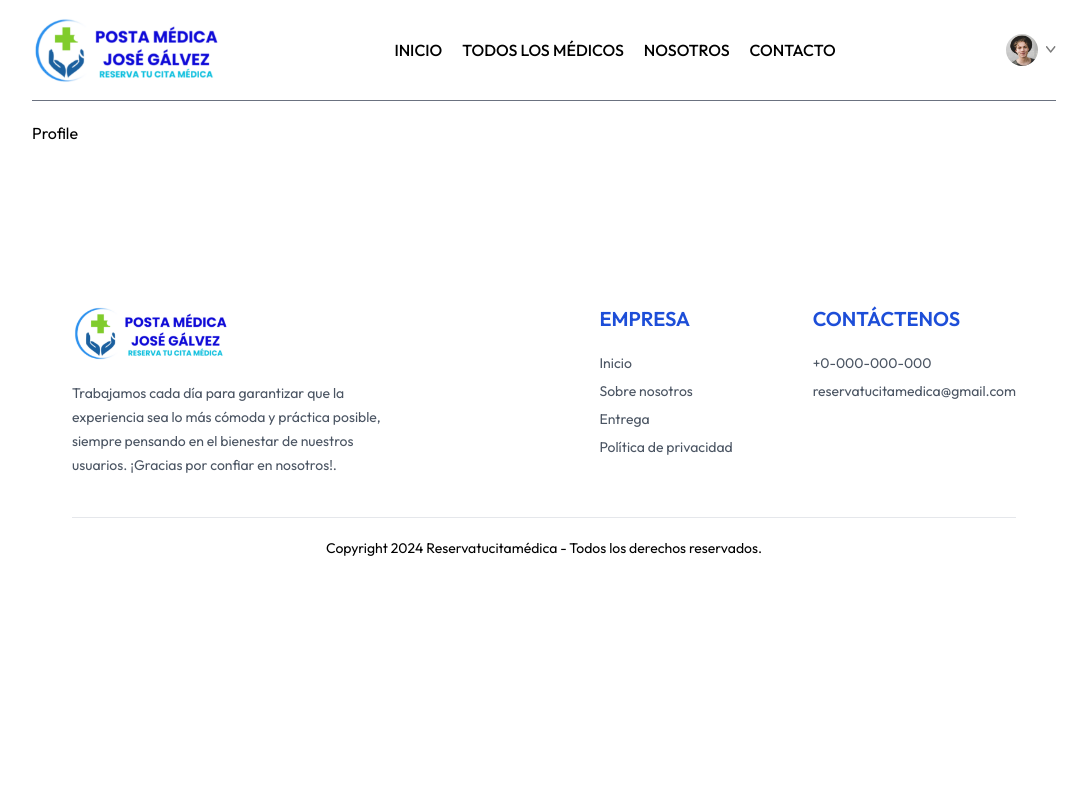
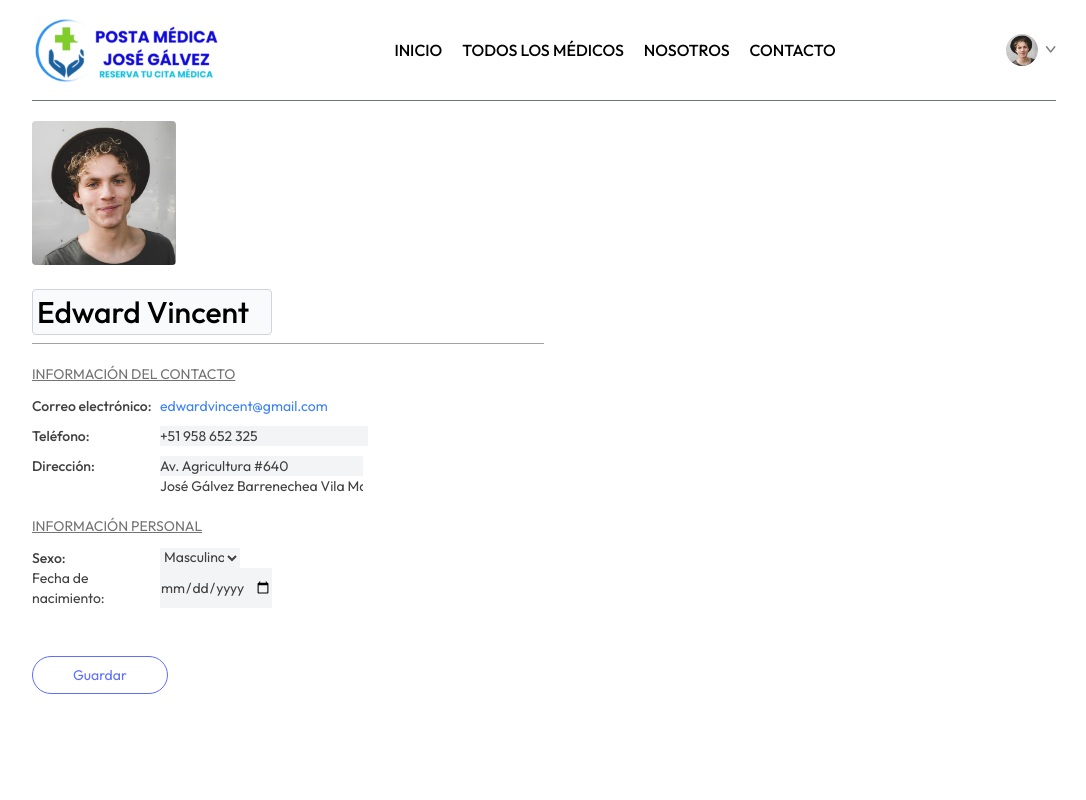
Before and after one commit to MarioCamayo/App-Reservar-Citas-Medicas, a React (Vite) app: page /profile in a window 1280 px wide. Shown: the top 800 px of the page, without its empty margins (96-1182 px from the left). Built offline with nearby package versions, Linux system fonts and the light colour scheme; a web font is replaced by a local one.

Commit message:
se desarrolló el componente Profile

```diff
--- a/src/pages/Profile.jsx
+++ b/src/pages/Profile.jsx
@@ -1,6 +1,124 @@
+import { useState } from "react"
+import { assets } from "../assets_frontend/assets"
 
 export const Profile = () => {
+
+  const [userData, setUserData] = useState({
+    name: 'Edward Vincent',
+    image: assets.profile_pic,
+    email: 'edwardvincent@gmail.com',
+    phone: '+51 958 652 325',
+    address: {
+      line1:'Av. Agricultura #640',
+      line2:'José Gálvez Barrenechea Vila María del Triunfo',
+    },
+    gender: 'Masculino',
+    dob: '12/12/1995',
+  })
+
+
+  const [isEditl, setIsEdit] = useState(true)
+
   return (
-    <div>Profile</div>
+    <div className="max-w-lg flex flex-col gap-2 text-sm">
+      <img
+      className="w-36 rounded "
+      src= { userData.image}
+      alt="imagen de usuario" />
+      {
+        isEditl ?
+        <input
+        className="bg-gray-50 text-3xl font-medium max-w-60 mt-4 border border-gray-300 rounded p-1"
+        type="text"
+        value={userData.name}
+        onChange={(e)=> setUserData(prev => ({...prev, name:e.target.value}))} />
+        :
+       <p className="font-medium text-3xl text-neutral-800 mt-4">{userData.name}</p>
+      }
+
+      <hr className="bg-zinc-400 h-[1px] border-none" />
+      <div>
+        <p className="text-neutral-500 underline mt-3">INFORMACIÓN DEL CONTACTO</p>
+        <div className="grid grid-cols-[1fr_3fr] gap-y-2.5 mt-3 text-neutral-700">
+          <p className="font-medium">Correo electrónico:</p>
+          <p className="text-blue-500">{userData.email}</p>
+          <p className="font-medium"> Teléfono:</p>
+          {
+            isEditl ?
+            <input
+            className="bg-gray-100 max-w-52"
+            type="text" value={userData.phone}
+            onChange={(e)=> setUserData(prev => ({...prev, phone:e.target.value}))} />
+            :
+            <p className="text-blue-500">{userData.phone}</p>
+          }
+          <p className="font-medium"> Dirección:</p>
+          {
+            isEditl ?
+            <p>
+              <input
+              className="bg-gray-100 max-w-52"
+              type="text"
+              value={userData.address.line1}
+              onChange={(e)=> setUserData(prev => ({...prev, address:{...prev.address, line1:e.target.value}}))} />
+              <br />
+              <input type="text" value={userData.address.line2}
+              onChange={(e)=> setUserData(prev => ({...prev, address:{...prev.address, line2:e.target.value}}))} />
+              </p>
+              :
+              <p className="text-blue-500">
+                {userData.address.line1}
+              <br />
+              {userData.address.line2}
+              </p>
+          }
+        </div>
+      </div>
+
+      <div>
+        <p className="text-neutral-500 underline mt-3">INFORMACIÓN PERSONAL</p>
+        <div className="grid grid-cols-[1fr_3fr] ga´p-y-2.5 mt-3 text-neutral-700">
+          <p className="font-medium">Sexo:</p>
+          {
+            isEditl ?
+            <select
+            className="max-w-20 bg-gray-100 "
+            value={userData.gender}
+             onChange={(e)=> setUserData(prev => ({...prev, gender:e.target.value}))}>
+              <option value="Masculino">Masculino</option>
+              <option value="Femenino">Femenino</option>
+            </select>
+            :
+            <p className="text-blue-500">{userData.gender}</p>
+          }
+          <p>Fecha de nacimiento:</p>
+          {
+            isEditl ?
+            <input
+            className="bg-gray-100 max-w-28"
+            type="date" value={userData.dob}
+            onChange={(e)=> setUserData(prev => ({...prev, dob:e.target.value}))} />
+            :
+            <p className="text-blue-500">{userData.dob}</p>
+          }
+         </div>
+      </div>
+
+      <div className="mt-10">
+        {
+          isEditl ?
+          <button
+          className=" border border-primary text-primary hover:bg-primary hover:text-white transition-all px-10 py-2 rounded-full"
+          onClick={()=> setIsEdit(false)}>Guardar</button>
+          :
+          <button
+          className=" border border-primary  hover:bg-primary hover:text-white transition-all text-primary px-12 py-2 rounded-full"
+           onClick={()=> setIsEdit(true)}>Editar</button>
+
+        }
+      </div>
+
+
+    </div>
   )
 }
```
